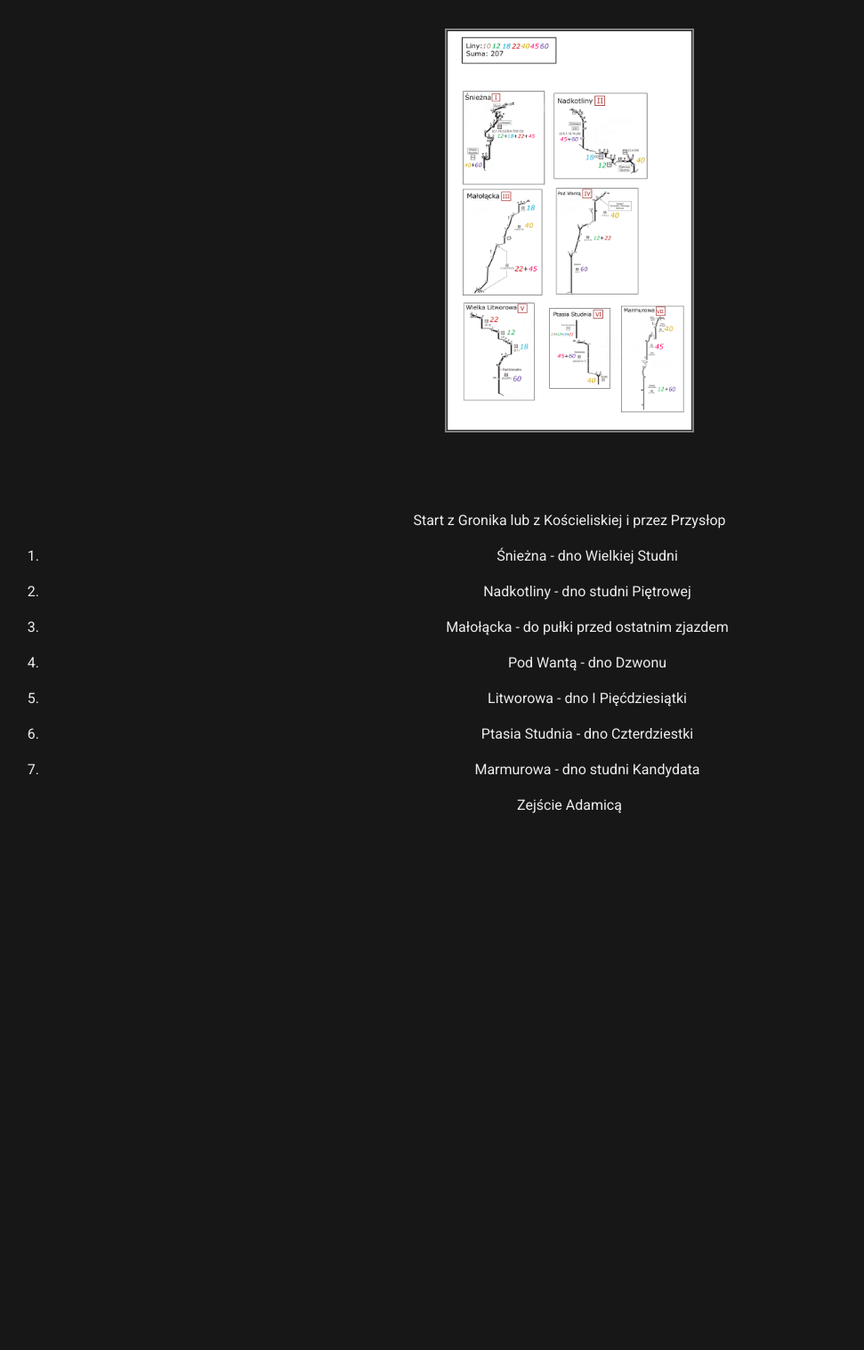
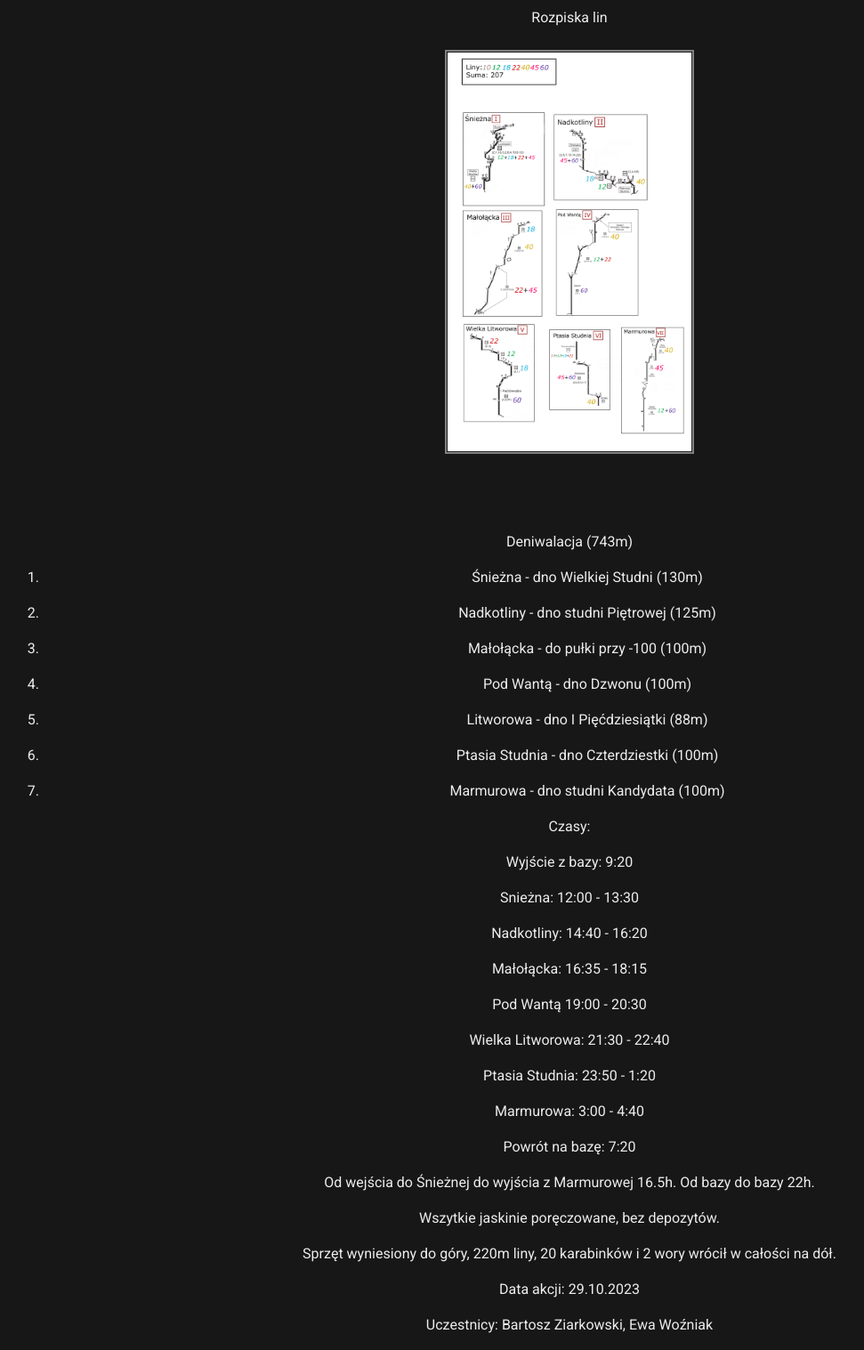
Before and after one commit to dziury/szkice, a Jekyll site: the page built from Relacje/Siedemsetka.md, in a window 1280 px wide. Shown: the whole page at 89% size, without its empty margins (0-971 px from the left). Built offline with Jekyll 4.4.1, drawn with Linux system fonts in a browser that asks for light colours; our own code applies the rules of GitHub Pages for plain Markdown files; before the commit the page ends 933 px from its top, so only the background shows below that.

Commit message:
siedemsetka updatye

```diff
--- a/Relacje/Siedemsetka.md
+++ b/Relacje/Siedemsetka.md
@@ -1,24 +1,60 @@
 <div>
+Rozpiska lin
+<br>
 <br>
 <img style="border:2px solid #808080" src="Siedemsetka.png" alt="mul1" height="450" />
 </div>
 <br>
 <br>
 
-Start z Gronika lub z Kościeliskiej i przez Przysłop
+Deniwalacja (743m)
 
-1. Śnieżna - dno Wielkiej Studni
+1. Śnieżna - dno Wielkiej Studni (130m)
 
-2. Nadkotliny - dno studni Piętrowej
+2. Nadkotliny - dno studni Piętrowej (125m)
 
-3. Małołącka - do pułki przed ostatnim zjazdem
+3. Małołącka - do pułki przy -100 (100m)
 
-4. Pod Wantą - dno Dzwonu
+4. Pod Wantą - dno Dzwonu (100m)
 
-5. Litworowa - dno I Pięćdziesiątki
+5. Litworowa - dno I Pięćdziesiątki (88m)
 
-6. Ptasia Studnia - dno Czterdziestki
+6. Ptasia Studnia - dno Czterdziestki (100m)
 
-7. Marmurowa - dno studni Kandydata
+7. Marmurowa - dno studni Kandydata (100m)
 
-Zejście Adamicą
+
+
+Czasy:
+
+Wyjście z bazy: 9:20
+
+Snieżna: 12:00 - 13:30
+
+Nadkotliny: 14:40 - 16:20
+
+Małołącka: 16:35 - 18:15
+
+Pod Wantą 19:00 - 20:30
+
+Wielka Litworowa: 21:30 - 22:40
+
+Ptasia Studnia: 23:50 - 1:20
+
+Marmurowa: 3:00 - 4:40
+
+Powrót na bazę: 7:20
+
+
+
+Od wejścia do Śnieżnej do wyjścia z Marmurowej 16.5h. Od bazy do bazy 22h.
+
+Wszytkie jaskinie poręczowane, bez depozytów.
+
+Sprzęt wyniesiony do góry, 220m liny, 20 karabinków i 2 wory wrócił w całości na dół.
+
+
+
+Data akcji: 29.10.2023
+
+Uczestnicy: Bartosz Ziarkowski, Ewa Woźniak
```
